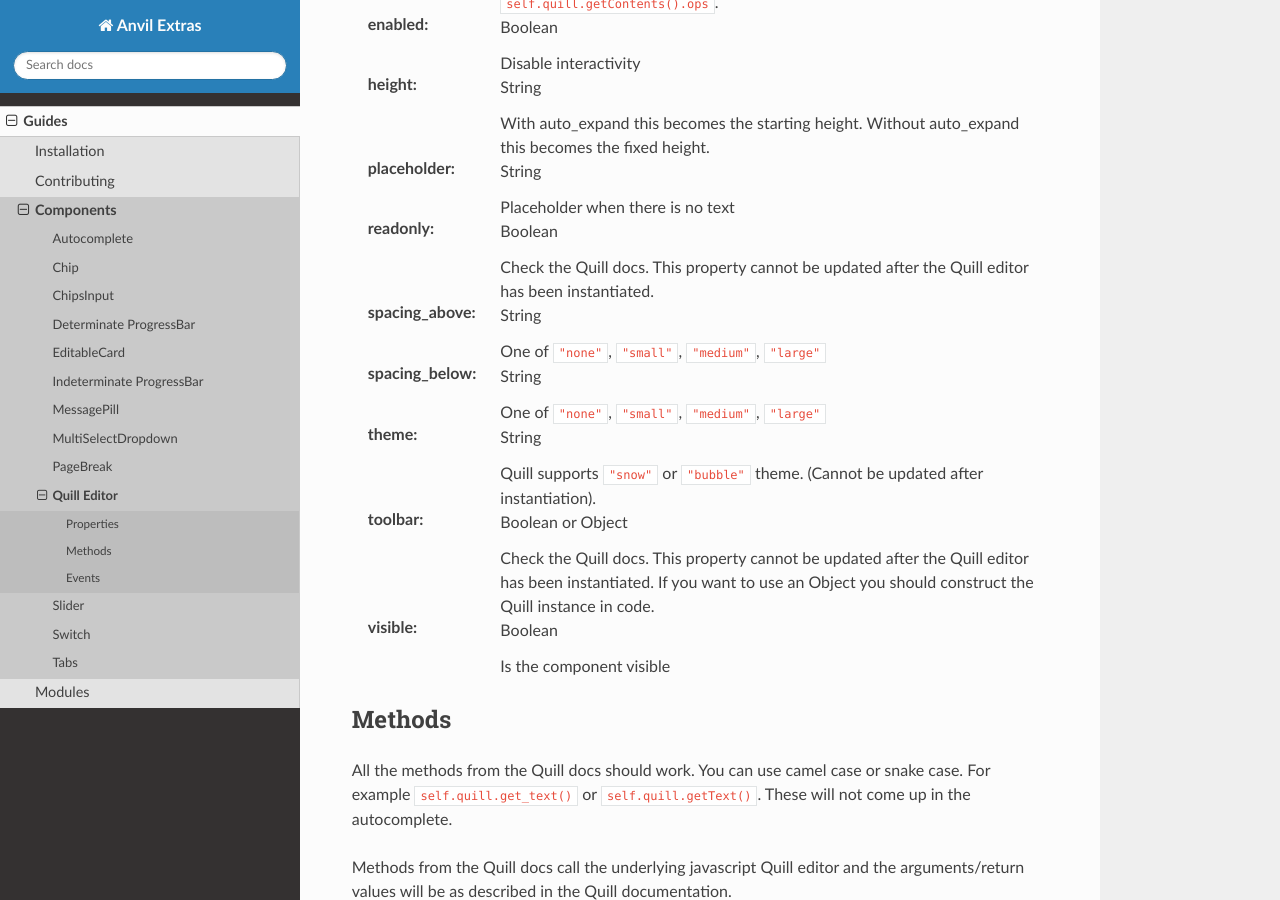
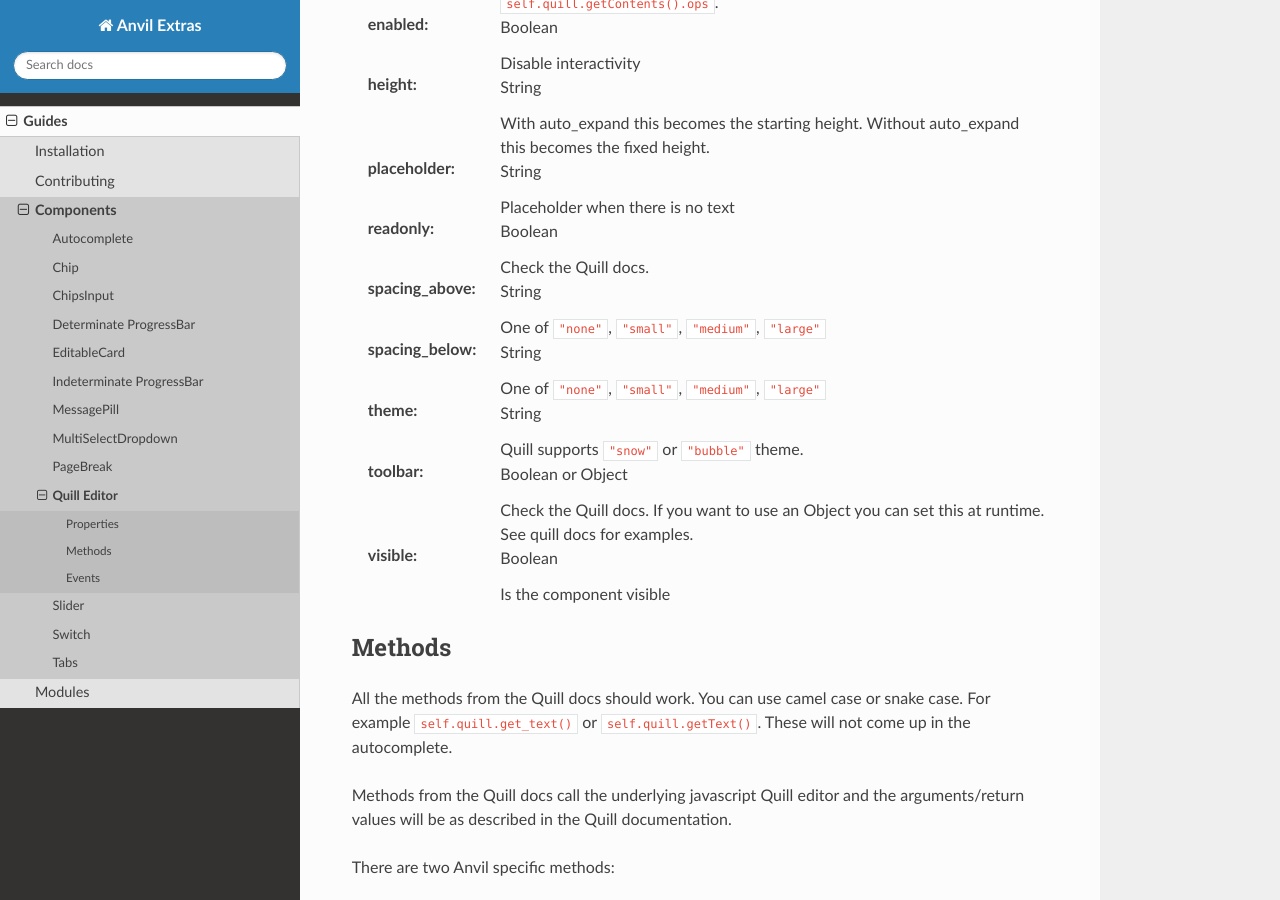
Before and after one commit to anvilistas/anvil-extras, a Sphinx documentation site: the page built from docs/guides/components/quill.rst, in a window 1280 px wide and 900 px high, scrolled down 675 px. Built offline with Sphinx 7.4.7 and the Read the Docs theme 2.0.0, drawn with Linux system fonts in a browser that asks for light colours.

Commit message:
docs and changelong for quill

```diff
--- a/docs/guides/components/quill.rst
+++ b/docs/guides/components/quill.rst
@@ -33,7 +33,7 @@
 
 :readonly: Boolean
 
-    Check the Quill docs. This property cannot be updated after the Quill editor has been instantiated.
+    Check the Quill docs.
 
 :spacing_above: String
 
@@ -45,12 +45,11 @@
 
 :theme: String
 
-    Quill supports ``"snow"`` or ``"bubble"`` theme. (Cannot be updated after instantiation).
+    Quill supports ``"snow"`` or ``"bubble"`` theme.
 
 :toolbar: Boolean or Object
 
-    Check the Quill docs. This property cannot be updated after the Quill editor has been instantiated.
-    If you want to use an Object you should construct the Quill instance in code.
+    Check the Quill docs. If you want to use an Object you can set this at runtime. See quill docs for examples.
 
 :visible: Boolean
 
```
Also changed, not shown: CHANGELOG.md (+5 -0 lines).
